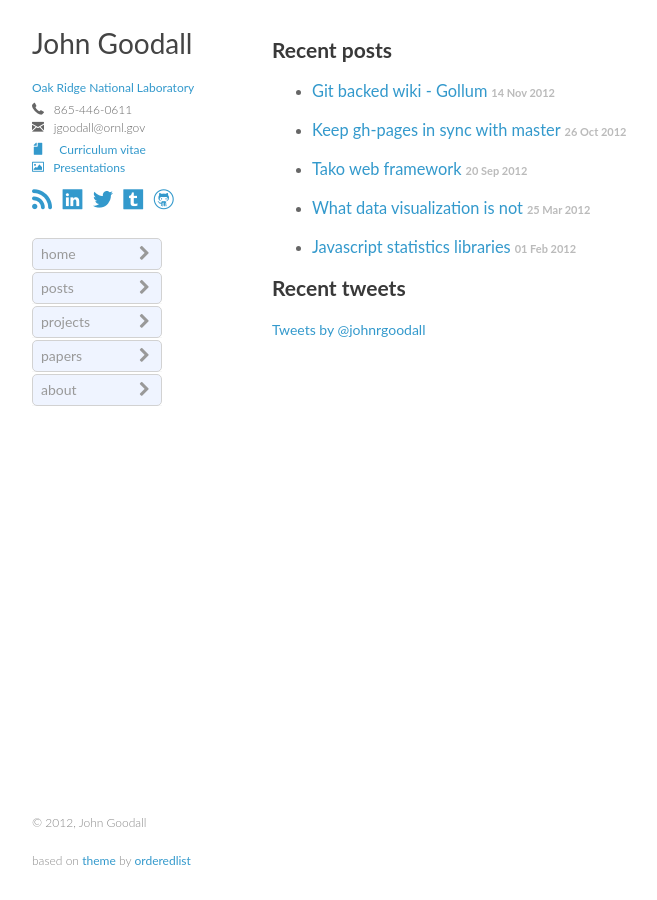
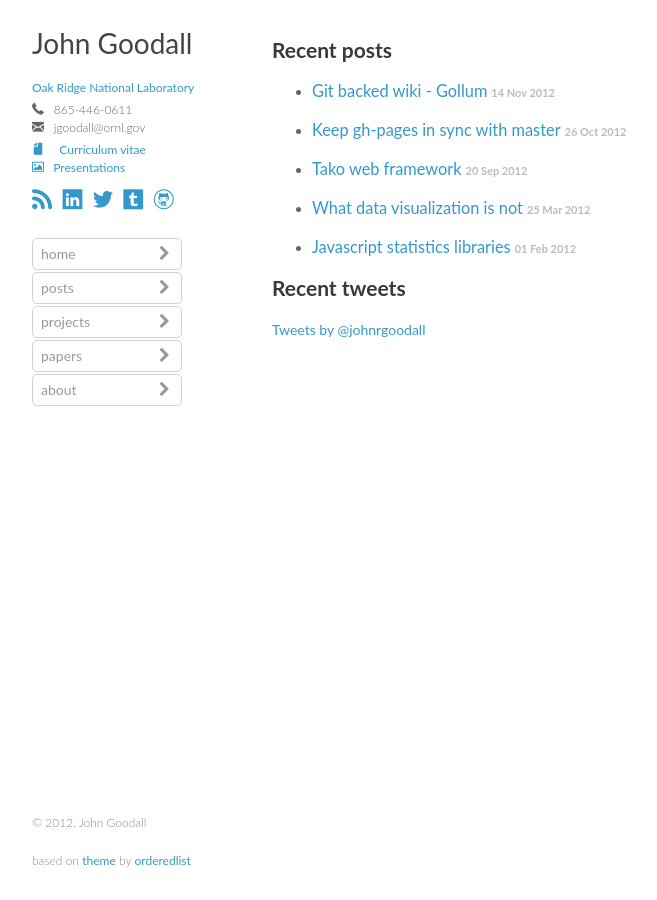
Before and after one commit to jgoodall/jgoodall.github.io, a Jekyll site: the page built from index.html, in a window 1280 px wide. Shown: the whole page, without its empty margins (128-785 px from the left). Built offline with Jekyll 4.4.1, drawn with Linux system fonts in a browser that asks for light colours; Markdown is read by kramdown in place of the engine named in the settings; the list of posts is cut into pages by our own code; comment, search, counter and statistics services are not loaded.

Commit message:
nav link boxes changes

```diff
--- a/_includes/app.css
+++ b/_includes/app.css
@@ -52,7 +52,7 @@ header #social a:hover {
 header ul {
   list-style:none;
   padding:0px;
-  width:130px;
+  width:150px;
 }
 
 header li {
@@ -64,7 +64,7 @@ header ul a {
   line-height:1;
   font-size:14px;
   color:#999;
-  background:#EFF4FF;
+  background:#F4FF4FF;
   display:block;
   padding:8px;
   border-radius:5px;
```
